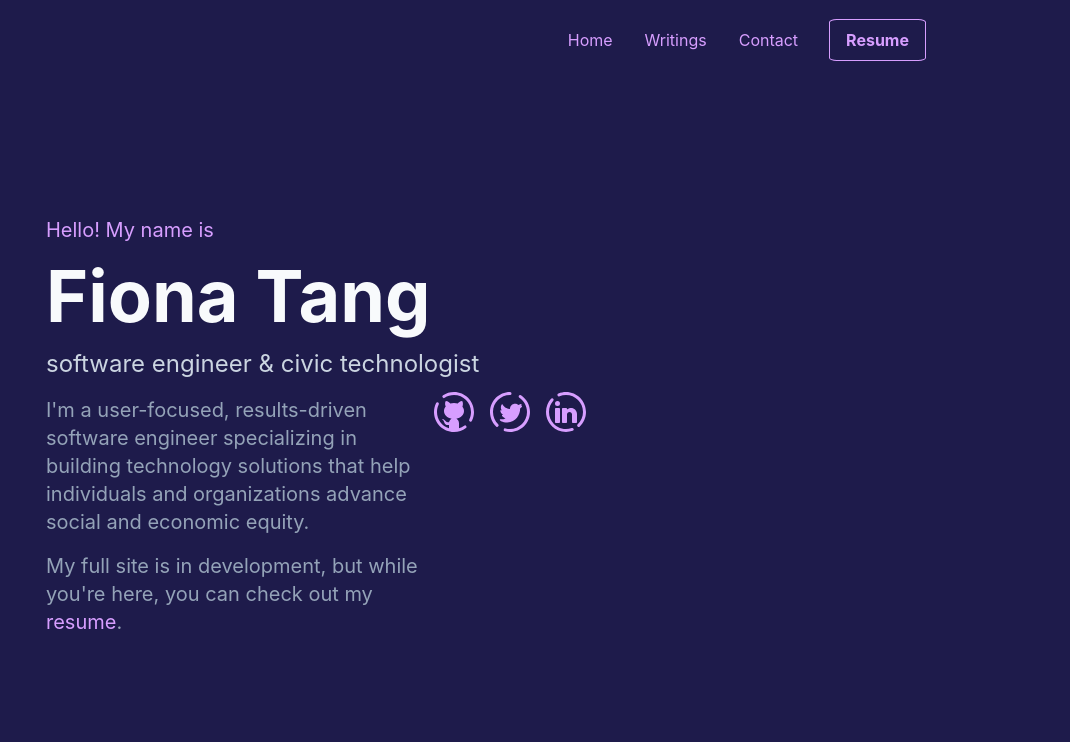
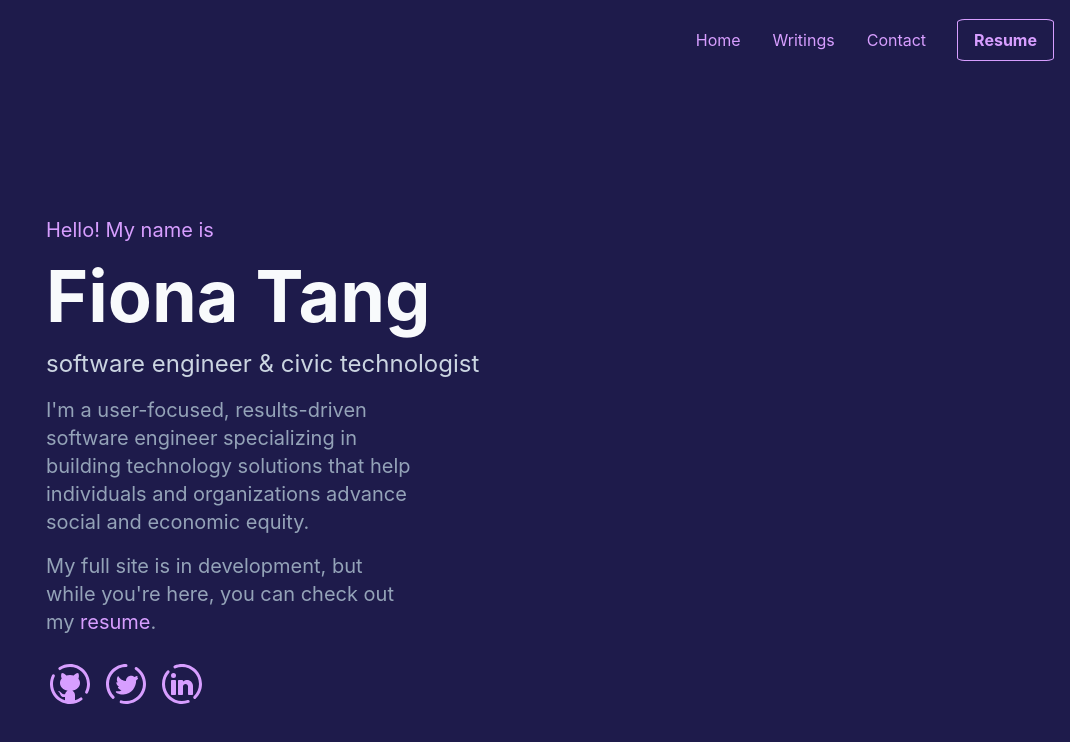
Before and after one commit to fionatagious/fiona.works, a Next.js app: page / in a window 1280 px wide. Shown: the top 742 px of the page, without its empty margins (210-1280 px from the left). Built offline with nearby package versions, Linux system fonts and the light colour scheme.

Commit message:
page padding

```diff
--- a/components/layout.module.css
+++ b/components/layout.module.css
@@ -1,4 +1,4 @@
-.container {
+/* .container {
   max-width: 36rem;
   padding: 0 1rem;
   margin: 3rem auto 6rem;
@@ -12,4 +12,4 @@
 
 .backToHome {
   margin: 3rem 0 0;
-}
+} */
--- a/pages/contact/index.js
+++ b/pages/contact/index.js
@@ -16,11 +16,11 @@ export default function Contact() {
               Contact
             </div>
             <div className="text-left text-slate-400 text-xl mb-6">
-              I am open to freelance opportunities in writing and web
+              I'm open to freelance opportunities in writing and web
               development.
             </div>
             <div className="text-left text-slate-400 text-xl mb-6">
-              If you are interested in working on projects related to climate
+              If you're interested in working on projects related to climate
               change, civic tech, or data visualization/journalism, I'd love to
               hear from you!
             </div>
--- a/pages/index.js
+++ b/pages/index.js
@@ -10,13 +10,13 @@ import Link from "next/link";
 
 export default function Home() {
   return (
-    <div className="h-screen mx-0 px-4 sm:px-32 bg-indigo-950">
+    <div className="h-screen mx-0 bg-indigo-950">
       <Navbar />
       <Grid
         container
         className="flex flex-col min-h-1/2 px-4 sm:px-32 pt-6 sm:pt-32"
       >
-        <Grid item xs={12} className="grid content-center">
+        <Grid item xs={12} className="grid content-center px-4 sm:pl-32">
           <h1 className="text-left text-pink text-xl my-2">
             Hello! My name is
           </h1>
@@ -27,13 +27,19 @@ export default function Home() {
             software engineer & civic technologist
           </div>
         </Grid>
-        <Grid item xs={12} md={8} lg={6} className="grid content-start mb-4">
+        <Grid
+          item
+          xs={12}
+          md={8}
+          lg={6}
+          className="grid content-start mb-4 px-4 sm:pl-32"
+        >
           <div className="text-left text-slate-400 text-xl my-2">
             I&apos;m a user-focused, results-driven software engineer
             specializing in building technology solutions that help individuals
             and organizations advance social and economic equity.
           </div>
-          <div className="text-left text-slate-400 text-xl my-2">
+          <div className="text-left text-slate-400 text-xl mt-2 mb-6">
             My full site is in development, but while you're here, you can check
             out my&nbsp;
             <Link href="/resume" className="link-animation">
@@ -41,55 +47,10 @@ export default function Home() {
             </Link>
             .
           </div>
-        </Grid>
-        <Grid item>
           <SocialMedia />
         </Grid>
       </Grid>
       {/* <Footer /> */}
-
-      {/* <style jsx>{`
-        main {
-          padding: 5rem 0;
-          flex: 1;
-          display: flex;
-          flex-direction: column;
-          justify-content: center;
-          align-items: center;
-        }
-        footer {
-          width: 100%;
-          height: 100px;
-          border-top: 1px solid black;
-          display: flex;
-          justify-content: center;
-          align-items: center;
-        }
-        footer img {
-          margin-left: 0.5rem;
-        }
-        footer a {
-          display: flex;
-          justify-content: center;
-          align-items: center;
-          text-decoration: none;
-          color: inherit;
-        }
-      `}</style>
-
-      <style jsx global>{`
-        html,
-        body {
-          padding: 0;
-          margin: 0;
-          font-family: -apple-system, BlinkMacSystemFont, Segoe UI, Roboto,
-            Oxygen, Ubuntu, Cantarell, Fira Sans, Droid Sans, Helvetica Neue,
-            sans-serif;
-        }
-        * {
-          box-sizing: border-box;
-        }
-      `}</style> */}
     </div>
   );
 }
```
